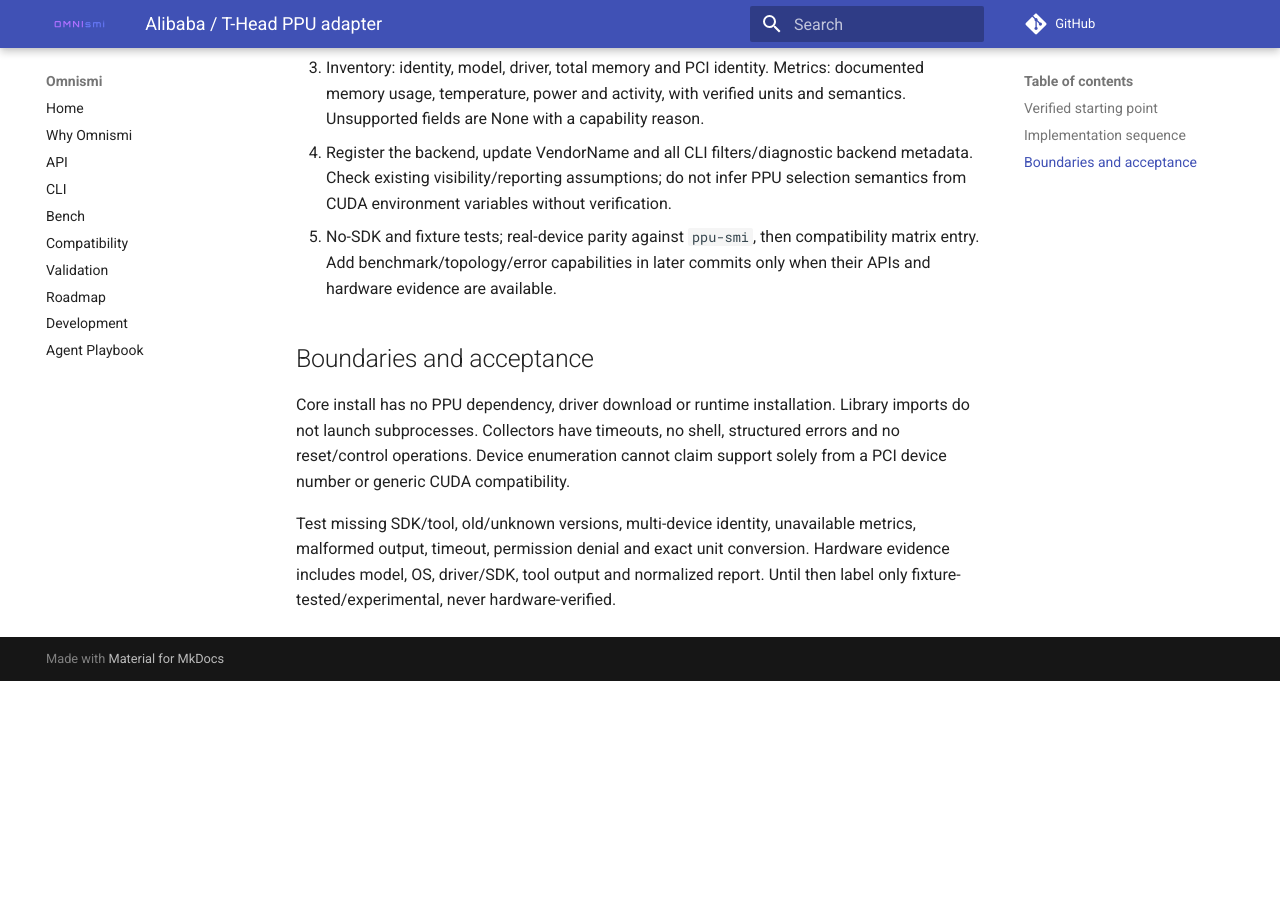
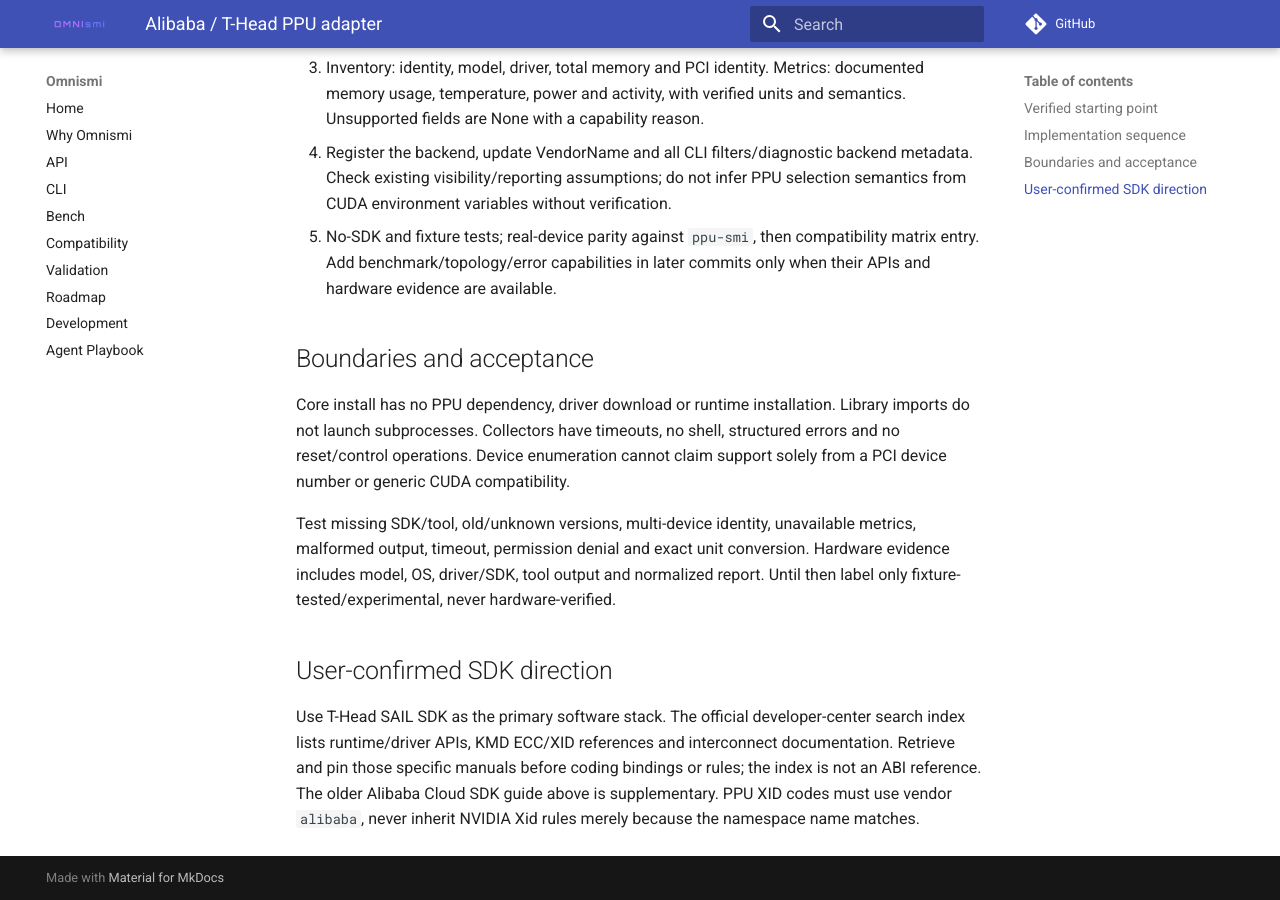
Before and after one commit to phantom5125/omnismi, an MkDocs documentation site: the page built from docs/v2/alibaba-ppu.md, in a window 1280 px wide and 900 px high, scrolled down 681 px. Built offline with MkDocs 1.6.1 and Material for MkDocs 9.7.7, drawn with Linux system fonts in a browser that asks for light colours; comment, search, counter and statistics services are not loaded; before the commit the page ends 1362 px from its top, so only the background shows below that.

Commit message:
docs: prioritize SAIL interfaces and separate PPU error namespace

```diff
--- a/docs/v2/alibaba-ppu.md
+++ b/docs/v2/alibaba-ppu.md
@@ -41,3 +41,12 @@
 metrics, malformed output, timeout, permission denial and exact unit conversion.
 Hardware evidence includes model, OS, driver/SDK, tool output and normalized report.
 Until then label only fixture-tested/experimental, never hardware-verified.
+
+## User-confirmed SDK direction
+
+Use T-Head SAIL SDK as the primary software stack. The official developer-center
+search index lists runtime/driver APIs, KMD ECC/XID references and interconnect
+documentation. Retrieve and pin those specific manuals before coding bindings or
+rules; the index is not an ABI reference. The older Alibaba Cloud SDK guide above
+is supplementary. PPU XID codes must use vendor `alibaba`, never inherit NVIDIA
+Xid rules merely because the namespace name matches.
```
